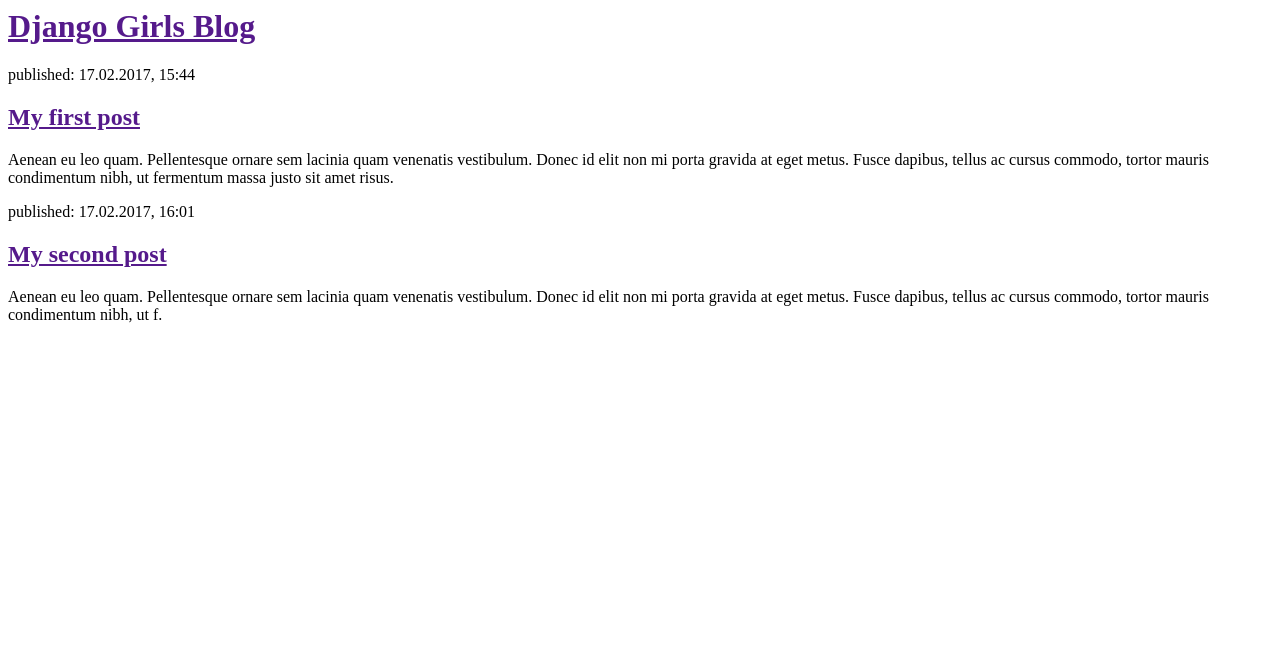
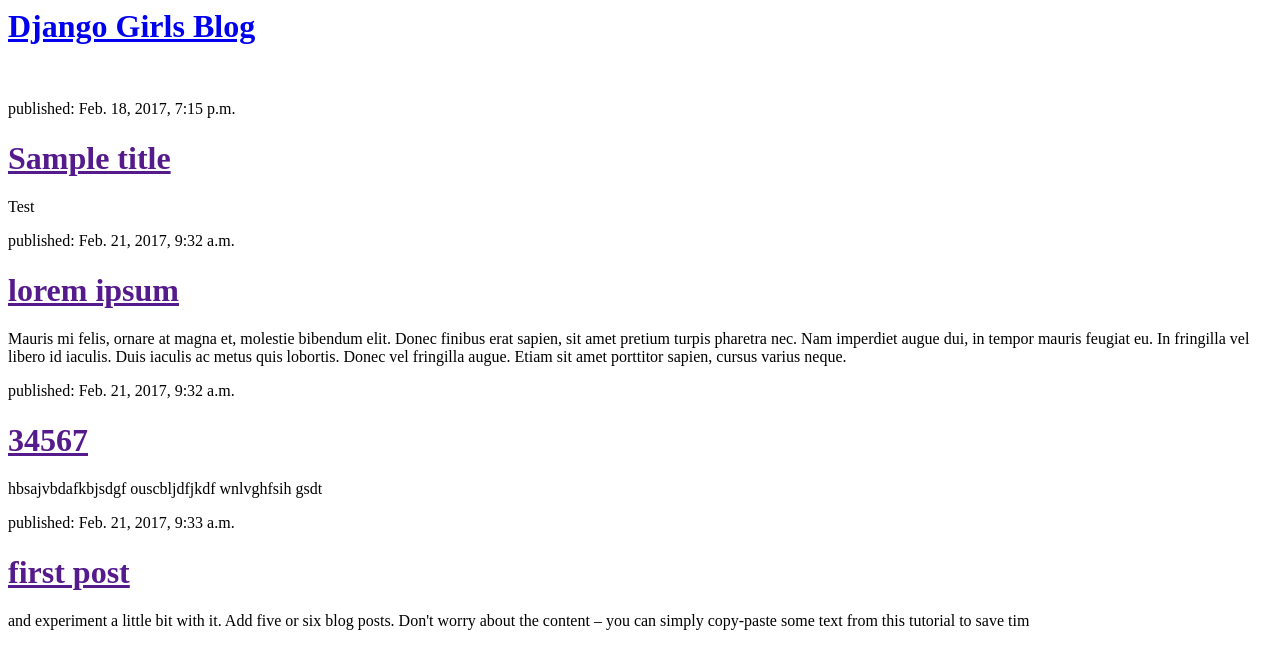
Before and after one commit to anselmoprocida/my-first-blog, a Django app: page / in a window 1280 px wide. Shown: the top 669 px of the page. Run offline with Django 3.2, Linux system fonts and the light colour scheme; data comes from the database, SQL or seed files in the repository; both versions use the stored data as it was after the commit.

Commit message:
Modified templates to display posts from database.

```diff
--- a/blog/templates/blog/post_list.html
+++ b/blog/templates/blog/post_list.html
@@ -4,19 +4,14 @@
     </head>
     <body>
         <div>
-            <h1><a href="">Django Girls Blog</a></h1>
-        </div>
-
-        <div>
-            <p>published: 17.02.2017, 15:44</p>
-            <h2><a href="">My first post</a></h2>
-            <p>Aenean eu leo quam. Pellentesque ornare sem lacinia quam venenatis vestibulum. Donec id elit non mi porta gravida at eget metus. Fusce dapibus, tellus ac cursus commodo, tortor mauris condimentum nibh, ut fermentum massa justo sit amet risus.</p>
-        </div>
-
-        <div>
-            <p>published: 17.02.2017, 16:01</p>
-            <h2><a href="">My second post</a></h2>
-            <p>Aenean eu leo quam. Pellentesque ornare sem lacinia quam venenatis vestibulum. Donec id elit non mi porta gravida at eget metus. Fusce dapibus, tellus ac cursus commodo, tortor mauris condimentum nibh, ut f.</p>
-        </div>
+    <h1><a href="/">Django Girls Blog</a></h1> <br>
+</div>
+{% for post in posts %}
+    <div>
+        <p>published: {{ post.published_date }}</p>
+        <h1><a href="">{{ post.title }}</a></h1>
+        <p>{{ post.text|linebreaksbr }}</p>
+    </div>
+{% endfor %}
     </body>
 </html>
--- a/blog/views.py
+++ b/blog/views.py
@@ -1,6 +1,9 @@
+from django.utils import timezone
 from django.shortcuts import render
+from .models import Post
 
-# Create your views here.
+
 
 def post_list(request):
-    return render(request, 'blog/post_list.html', {})
+    posts = Post.objects.filter(published_date__lte=timezone.now()).order_by('published_date')
+    return render(request, 'blog/post_list.html', {'posts': posts})
```
Also changed, not shown: db.sqlite3.
